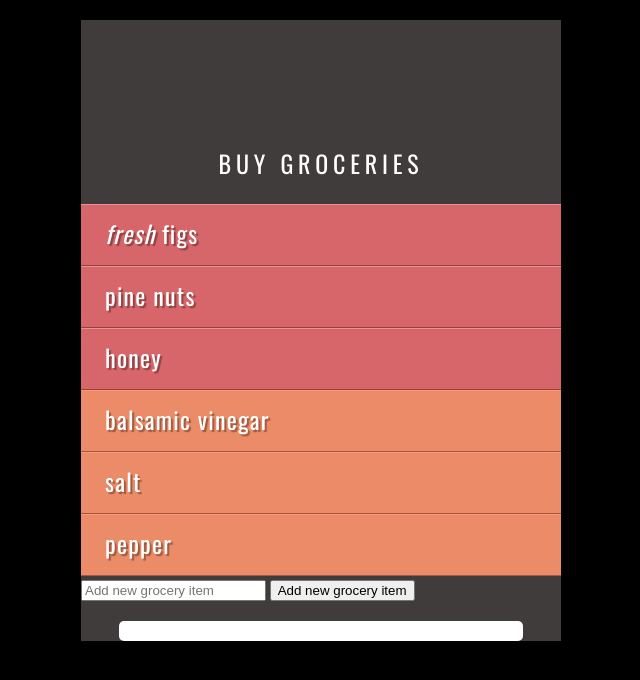
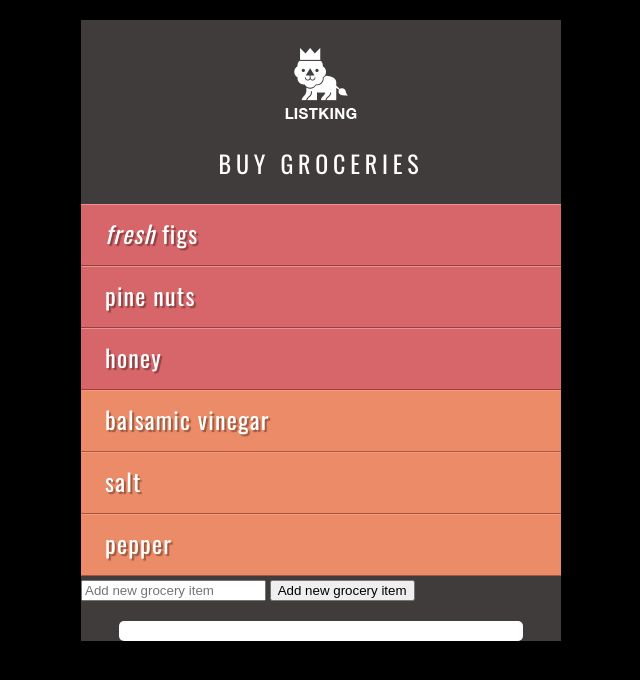
Before and after one commit to Hanshiuan/dev109, a plain HTML site: page m09/index.html in a window 1280 px wide. Shown: the whole page, without its empty margins (319-959 px from the left). Drawn offline with nearby package versions, Linux system fonts and the light colour scheme.

Commit message:
Update style.css

```diff
--- a/m09/css/style.css
+++ b/m09/css/style.css
@@ -12,7 +12,7 @@ body {
 	/* Responsive page rules at bottom of style sheet */
 
 h1 {
-	background-image: url(images/kinglogo.png);
+	background-image: url(../images/kinglogo.png);
 	background-repeat: no-repeat;
 	background-position: center center;
 	text-align: center;
```
